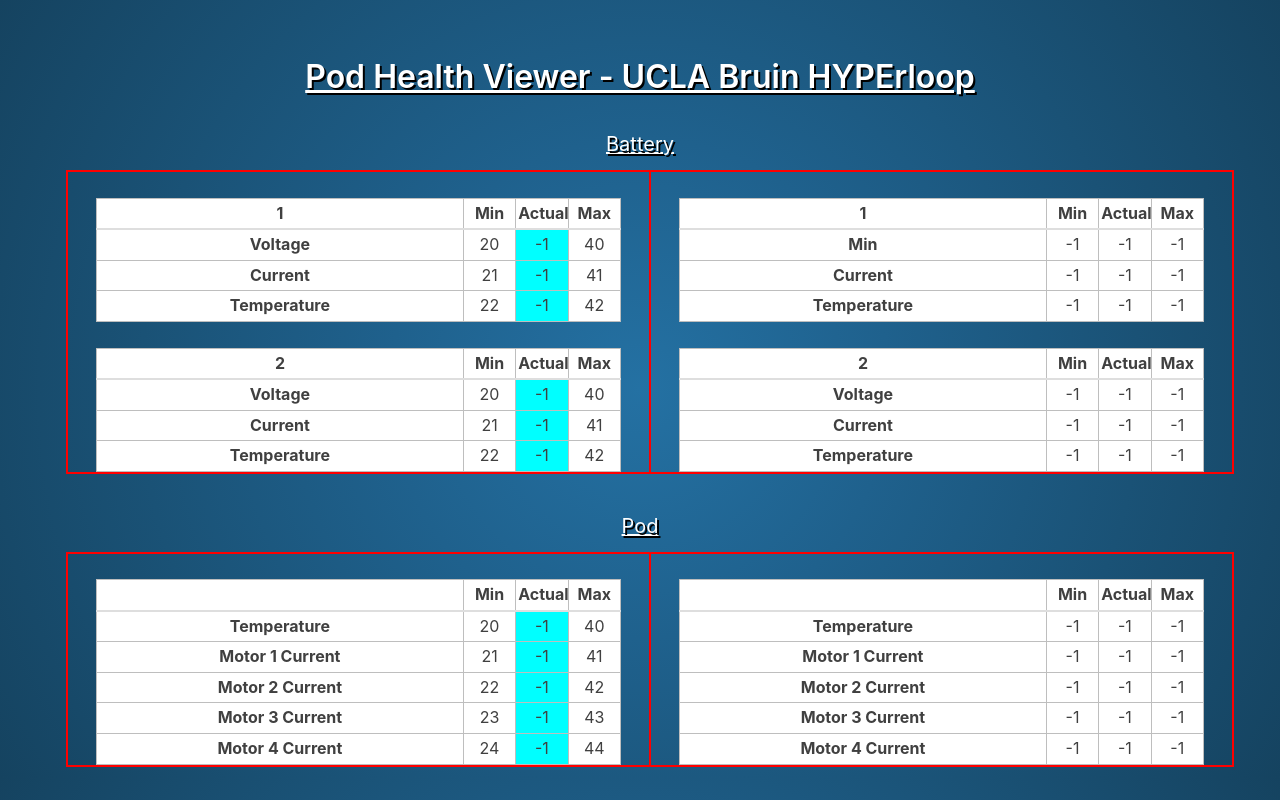
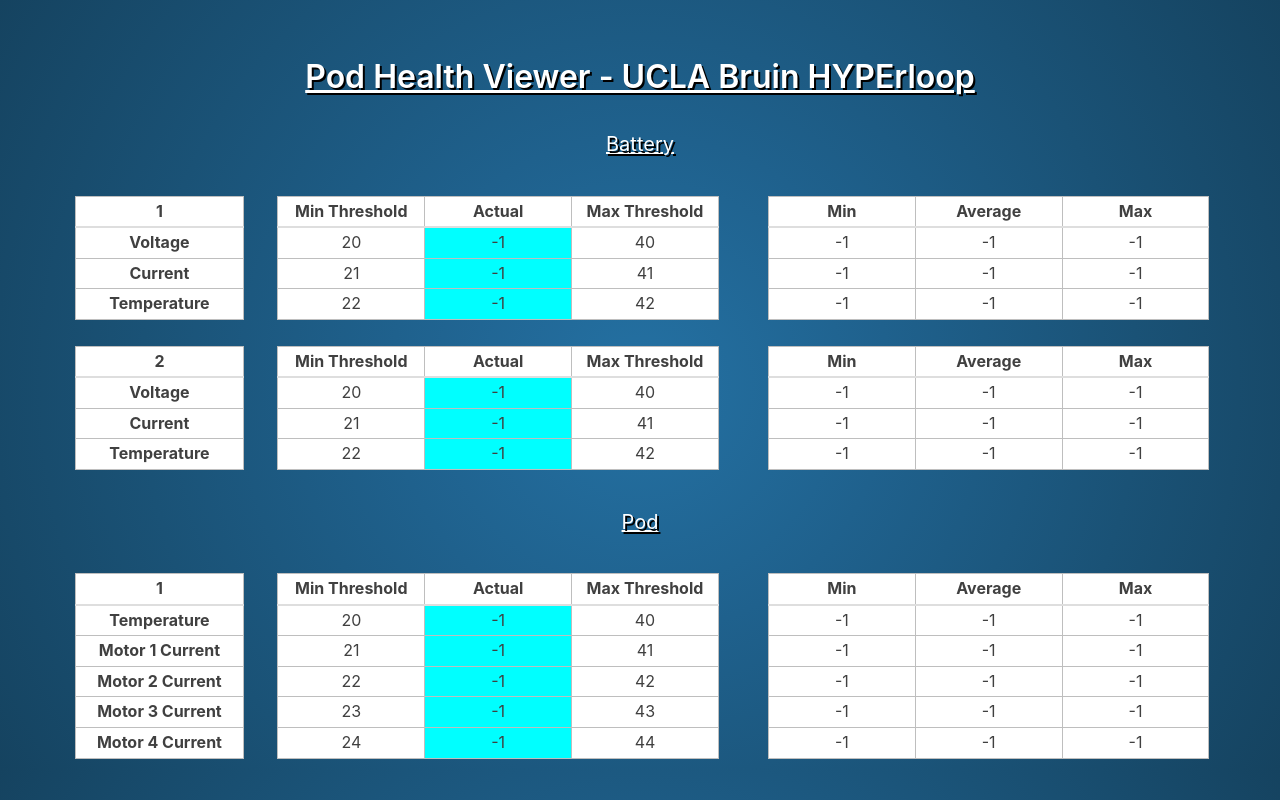
Before and after one commit to harrisonCassar/BruinHyperloop_PodHealthViewer, a React (Create React App) app: page / in a window 1280 px wide. Built offline with nearby package versions, Linux system fonts and the light colour scheme.

Commit message:
Updated to have 3 columns of different tables (each for labels, live values, and average values)
Styling updated as well as functionality. TODO: Clean code of unnecessary/messy components.

```diff
--- a/src/App.js
+++ b/src/App.js
@@ -1,5 +1,5 @@
 import React, {Component} from 'react';
-import Table from './Table';
+import {Table, OverallTable, LabelTable} from './Table';
 
 var tableNumbers = {
     "B1": 0,
@@ -23,7 +23,6 @@ var columnNumbers = {
     "Avg": 2,
 };
 
-
 //tableNum and rowNum starts at index 0
 function updateValue(tableString,newValue)
 {
@@ -36,8 +35,29 @@ class App extends Component {
         window.appComponent = this;
         this.state = {
 
-            //each index of tables array indicates different table; can have mapping function
+            //each index of tables array indicates different table
             //array indexes correspond to data's row numbers from 0 to n-1 rows
+            labeltables: [
+                {
+                    tableName: "Battery",
+                    tableLabel: "1",
+                    labels: ['Voltage','Current','Temperature'],
+                    rows: 3,
+                },
+                {
+                    tableName: "Battery",
+                    tableLabel: "2",
+                    labels: ['Voltage','Current','Temperature'],
+                    rows: 3,
+                },
+                {
+                    tableName: "Pod",
+                    tableLabel: "1",
+                    labels: ['Temperature','Motor 1 Current','Motor 2 Current','Motor 3 Current','Motor 4 Current'],
+                    rows: 5,
+                },
+            ],
+
             livetables: [
                 {
                     tableName: "Battery",
@@ -75,7 +95,6 @@ class App extends Component {
                 {
                     tableName: "Battery",
                     tableLabel: "1",
-                    labels: ['Min','Current','Temperature'],
                     rows: 3,
                     values: [
                         Array(3).fill(-1),
@@ -87,7 +106,6 @@ class App extends Component {
                 {
                     tableName: "Battery",
                     tableLabel: "2",
-                    labels: ['Voltage','Current','Temperature'],
                     rows: 3,
                     values: [
                         Array(3).fill(-1),
@@ -99,7 +117,6 @@ class App extends Component {
                 {
                     tableName: "Pod",
                     tableLabel: "",
-                    labels: ['Temperature','Motor 1 Current','Motor 2 Current','Motor 3 Current','Motor 4 Current'],
                     rows: 5,
                     values: [
                         Array(5).fill(-1),
@@ -200,47 +217,51 @@ class App extends Component {
                 </div>
 
                 <table class="parent">
-                    <div class="leftcolumn">
+                    <div class="labelcolumn">
+                        <LabelTable
+                        tableLabel={this.state.labeltables[0].tableLabel}
+                        labels={this.state.labeltables[0].labels}
+                        rows={this.state.labeltables[0].rows}
+                        />
+
+                        <LabelTable
+                        tableLabel={this.state.labeltables[1].tableLabel}
+                        labels={this.state.labeltables[1].labels}
+                        rows={this.state.labeltables[1].rows}
+                        />
+                    </div>
+
+                    <div class="pagecolumn">
                         <Table
-                        tableLabel="1"
-                        labels={this.state.livetables[0].labels}
+                        tableLabel={this.state.livetables[0].tableLabel}
                         minValues={this.state.livetables[0].minValues}
                         maxValues={this.state.livetables[0].maxValues}
                         values={this.state.livetables[0].values}
                         bgColors={this.state.livetables[0].bgColors}
-                        rows={3}
+                        rows={this.state.livetables[0].rows}
                         />
 
                         <Table
-                        tableLabel="2"
-                        labels={this.state.livetables[1].labels}
+                        tableLabel={this.state.livetables[1].tableLabel}
                         minValues={this.state.livetables[1].minValues}
                         maxValues={this.state.livetables[1].maxValues}
                         values={this.state.livetables[1].values}
                         bgColors={this.state.livetables[1].bgColors}
-                        rows={3}
+                        rows={this.state.livetables[1].rows}
+                        />
+                    </div>
+
+                    <div class="pagecolumn">
+                        <OverallTable
+                        values={this.state.overalltables[0].values}
+                        bgColors={this.state.overalltables[0].bgColors}
+                        rows={this.state.overalltables[0].rows}
                         />
 
-                    </div>
-                    <div class="rightcolumn">
-                        <Table
-                        tableLabel="1"
-                        labels={this.state.overalltables[0].labels}
-                        minValues={this.state.overalltables[0].values[0]}
-                        maxValues={this.state.overalltables[0].values[1]}
-                        values={this.state.overalltables[0].values[2]}
-                        bgColors={this.state.overalltables[0].bgColors}
-                        rows={3}
-                        />
-
-                        <Table
-                        tableLabel="2"
-                        labels={this.state.overalltables[1].labels}
-                        minValues={this.state.overalltables[1].values[0]}
-                        maxValues={this.state.overalltables[1].values[1]}
-                        values={this.state.overalltables[1].values[2]}
+                        <OverallTable
+                        values={this.state.overalltables[1].values}
                         bgColors={this.state.overalltables[1].bgColors}
-                        rows={3}
+                        rows={this.state.overalltables[1].rows}
                         />
                     </div>
                 </table>
@@ -252,7 +273,15 @@ class App extends Component {
                 </div>
 
                 <table class="parent">
-                    <div class="leftcolumn">
+                    <div class="labelcolumn">
+                        <LabelTable
+                        tableLabel={this.state.labeltables[2].tableLabel}
+                        labels={this.state.labeltables[2].labels}
+                        rows={this.state.labeltables[2].rows}
+                        />
+                    </div>
+
+                    <div class="pagecolumn">
                         <Table
                             labels={this.state.livetables[2].labels}
                             minValues={this.state.livetables[2].minValues}
@@ -262,12 +291,9 @@ class App extends Component {
                             rows={5}
                         />
                     </div>
-                    <div class="rightcolumn">
-                        <Table
-                            labels={this.state.overalltables[2].labels}
-                            minValues={this.state.overalltables[2].values[0]}
-                            maxValues={this.state.overalltables[2].values[1]}
-                            values={this.state.overalltables[2].values[2]}
+                    <div class="pagecolumn">
+                        <OverallTable
+                            values={this.state.overalltables[2].values}
                             bgColors={this.state.overalltables[2].bgColors}
                             rows={5}
                         />
--- a/src/Table.js
+++ b/src/Table.js
@@ -44,30 +44,21 @@ class Table extends Component {
         );
     }
 
-    renderLabelCell(i) {
-        return (
-            <LabelCell
-                label={this.props.labels[i]}
-            />
-        );
-    }
-
     render() {
         //wait for passed in custom min/max values or labels, will override (if none passed in, don't render table)
-        if (!this.props.minValues || !this.props.maxValues || !this.props.labels)
+        if (!this.props.minValues || !this.props.maxValues)
             return null;
 
         return (
             <div>
                 <br />
-                <table class="customtable">
+                <table class="livetable">
                     <TableHeader
                         tableLabel={this.props.tableLabel}
                     />
 
                     <TableBody
                         rows={this.props.rows}
-                        renderLabelCell={(i) => this.renderLabelCell(i)}
                         renderStaticCell={(i,type) => this.renderStaticCell(i,type)}
                         renderDynamicCell={(i) => this.renderDynamicCell(i)}
                     />
@@ -91,6 +82,28 @@ class OverallTable extends Component {
         );
     }
 
+    render() {
+        return (
+            <div>
+                <br />
+                <table class="overalltable">
+                    <OverallTableHeader />
+
+                    <OverallTableBody
+                        rows={this.props.rows}
+                        renderDynamicCell={(i,j) => this.renderDynamicCell(i,j)}
+                    />
+                </table>
+            </div>
+        );
+    }
+}
+
+class LabelTable extends Component {
+    constructor(props) {
+        super(props);
+    }
+
     renderLabelCell(i) {
         return (
             <LabelCell
@@ -100,24 +113,59 @@ class OverallTable extends Component {
     }
 
     render() {
-        //wait for passed in custom min/max values or labels, will override (if none passed in, don't render table)
-        if (!this.props.minValues || !this.props.maxValues || !this.props.labels)
-            return null;
-
         return (
             <div>
                 <br />
-                <table class="customtable">
-                    <OverallTableHeader />
+                <table class="labeltable">
+                    <LabelTableHeader
+                        tableLabel={this.props.tableLabel}
+                    />
 
-                    <OverallTableBody
+                    <LabelTableBody
                         rows={this.props.rows}
                         renderLabelCell={(i) => this.renderLabelCell(i)}
-                        renderStaticCell={(i,type) => this.renderStaticCell(i,type)}
-                        renderDynamicCell={(i,j) => this.renderDynamicCell(i,j)}
                     />
                 </table>
             </div>
+        );
+    }
+}
+
+class LabelTableHeader extends Component {
+    render() {
+        return (
+            <thead>
+                <tr>
+                    <th className="lcol" bgcolor={'white'}>{this.props.tableLabel}</th>
+                </tr>
+            </thead>
+        );
+    }
+}
+
+class LabelTableBody extends Component {
+
+    renderRow(i)
+    {
+        return (
+            <tr>
+                {this.props.renderLabelCell(i)}
+            </tr>
+        );
+    }
+
+    render() {
+
+        let rows = [];
+
+        for (var i = 0; i < this.props.rows; i++) {
+            rows.push(this.renderRow(i));
+        }
+
+        return (
+            <tbody>
+                {rows}
+            </tbody>
         );
     }
 }
@@ -128,7 +176,7 @@ class OverallTableHeader extends Component {
             <thead>
                 <tr>
                     <th className="othercol" bgcolor={'white'}>Min</th>
-                    <th className="othercol" bgcolor={'white'}>Actual</th>
+                    <th className="othercol" bgcolor={'white'}>Average</th>
                     <th className="othercol" bgcolor={'white'}>Max</th>
                 </tr>
             </thead>
@@ -141,7 +189,6 @@ class OverallTableBody extends Component {
     renderRow(i)
     {
         let row = [];
-
 
         for (var j = 0; j < 3; j++)
             row.push(this.props.renderDynamicCell(i,j));
@@ -174,10 +221,9 @@ class TableHeader extends Component {
         return (
             <thead>
                 <tr>
-                    <th className="lcol" bgcolor={'white'}>{this.props.tableLabel}</th>
-                    <th className="othercol" bgcolor={'white'}>Min</th>
+                    <th className="othercol" bgcolor={'white'}>Min Threshold</th>
                     <th className="othercol" bgcolor={'white'}>Actual</th>
-                    <th className="othercol" bgcolor={'white'}>Max</th>
+                    <th className="othercol" bgcolor={'white'}>Max Threshold</th>
                 </tr>
             </thead>
         );
@@ -190,7 +236,6 @@ class TableBody extends Component {
     {
         return (
             <tr>
-                {this.props.renderLabelCell(i)}
                 {this.props.renderStaticCell(i,'min')}
                 {this.props.renderDynamicCell(i)}
                 {this.props.renderStaticCell(i,'max')}
@@ -214,4 +259,8 @@ class TableBody extends Component {
     }
 }
 
-export default Table;
+export {
+    Table,
+    OverallTable,
+    LabelTable
+}
--- a/src/index.css
+++ b/src/index.css
@@ -1,23 +1,31 @@
 .parent {
     width:100%;
-    border:1px solid red;
+    border:0px solid red; /*for debugging purposes, change to 1px solid red */
     margin:10px;
 }
 
-.leftcolumn {
+.labelcolumn {
   float: left;
-  width: 50%;
-  border:1px solid red;
+  width: 16%;
+  border: 0px solid red;
 }
 
-.rightcolumn {
-  float: right;
-  width: 50%;
-  border:1px solid red;
+.pagecolumn {
+  float:left;
+  width:42%;
+  border: 0px solid red;
 }
 
-.customtable {
-  width: 525px;
+.labeltable {
+  width: 90%;
+}
+
+.livetable {
+  width: 90%;
+}
+
+.overalltable {
+  width: 90%;
 }
 
 div.title {
```
